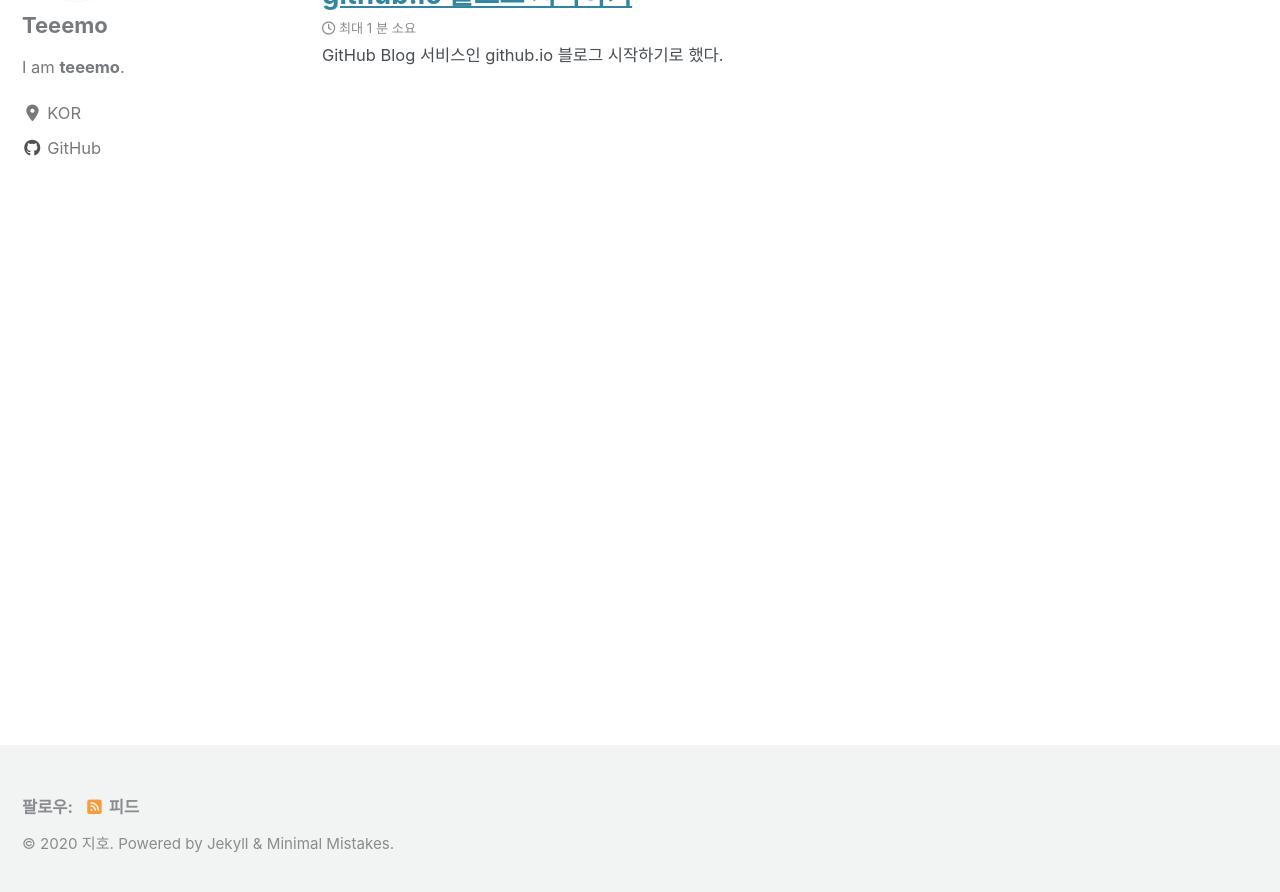
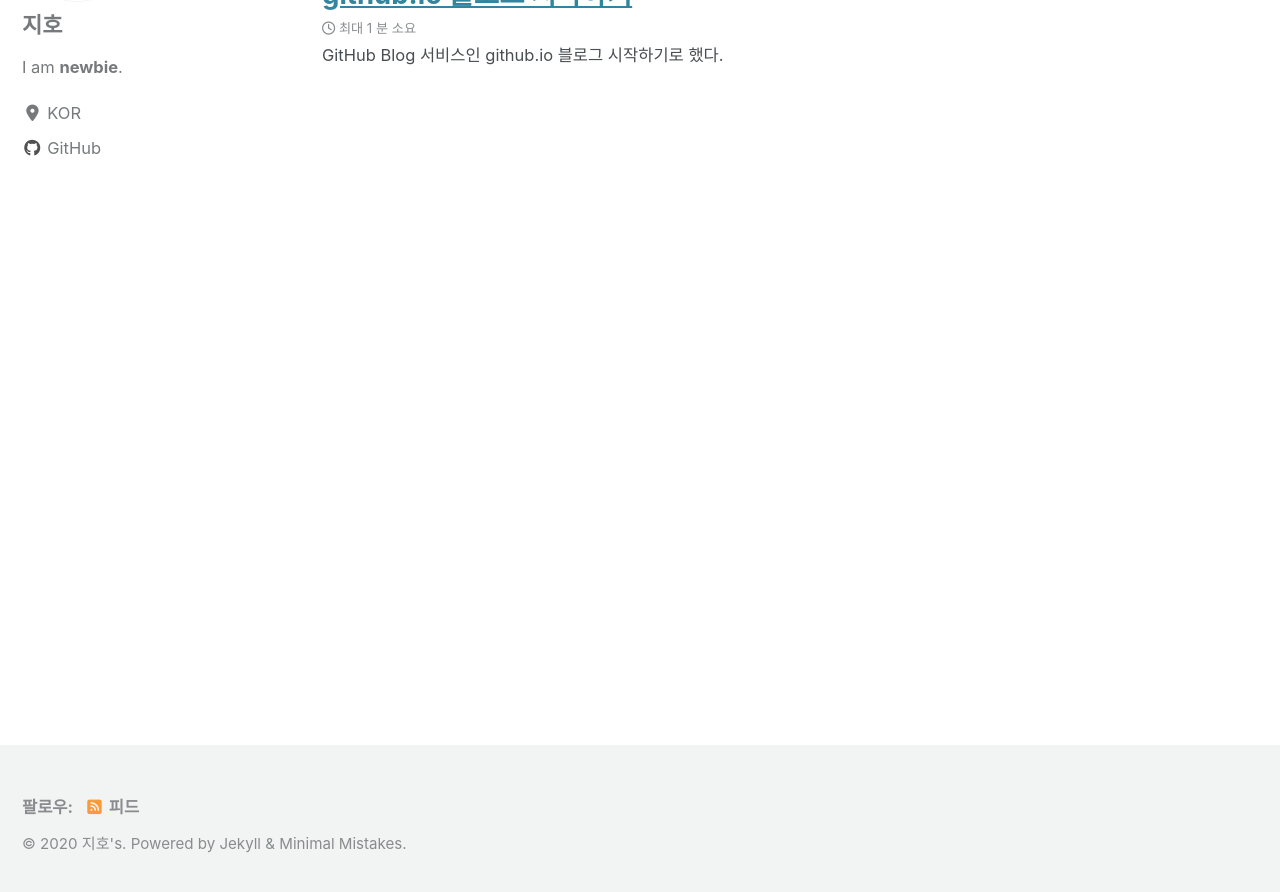
Before and after one commit to 2jiho/2jiho.github.io, a Jekyll site: the page built from index.html, in a window 1280 px wide and 900 px high, scrolled down 222 px. Shown: the top 892 px of the window. Built offline with Jekyll 4.4.1, drawn with Linux system fonts in a browser that asks for light colours; cached includes are drawn as plain includes; nearby versions of some CDN libraries; the list of posts is cut into pages by our own code.

Commit message:
Update _config.yml
profile

```diff
--- a/_config.yml
+++ b/_config.yml
@@ -19,8 +19,8 @@ locale                   : "ko-KR"
 title                    : "코딩하는사람"
 title_separator          : "-"
 subtitle                 : # site tagline that appears below site title in masthead
-name                     : "지호"
-description              : ""
+name                     : "지호's"
+description              : "newbie"
 url                      : "https://2jiho.github.io" # the base hostname & protocol for your site e.g. "https://mmistakes.github.io"
 baseurl                  : # the subpath of your site, e.g. "/blog"
 repository               : # GitHub username/repo-name e.g. "mmistakes/minimal-mistakes"
@@ -107,9 +107,9 @@ analytics:
 
 # Site Author
 author:
-  name             : "Teeemo"
+  name             : "지호"
   avatar           : "/assets/images/timo.jpg" # path of avatar image, e.g. "/assets/images/bio-photo.jpg"
-  bio              : "I am **teeemo**."
+  bio              : "I am **newbie**."
   location         : "KOR"
   email            :
   links:
```
